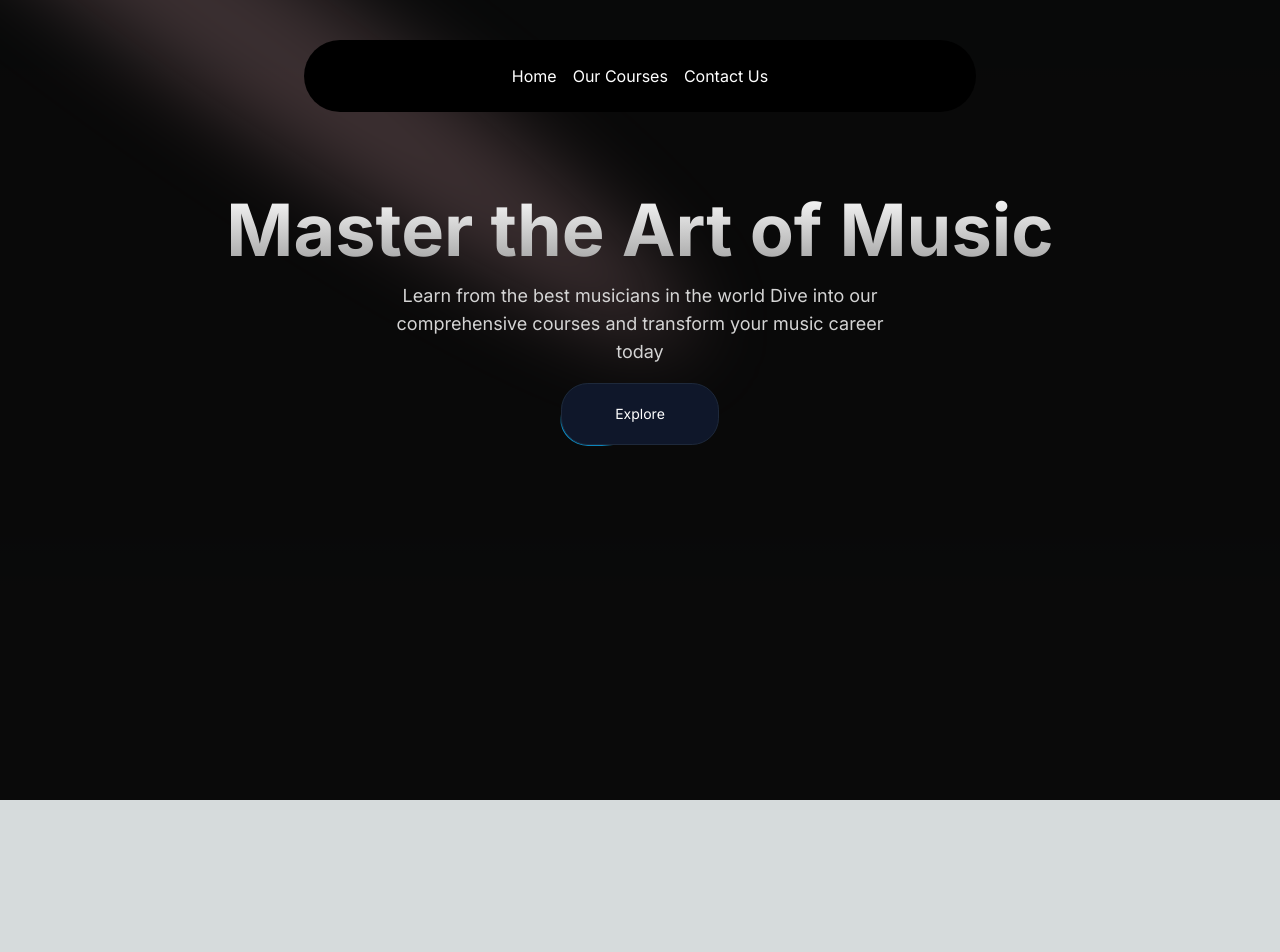
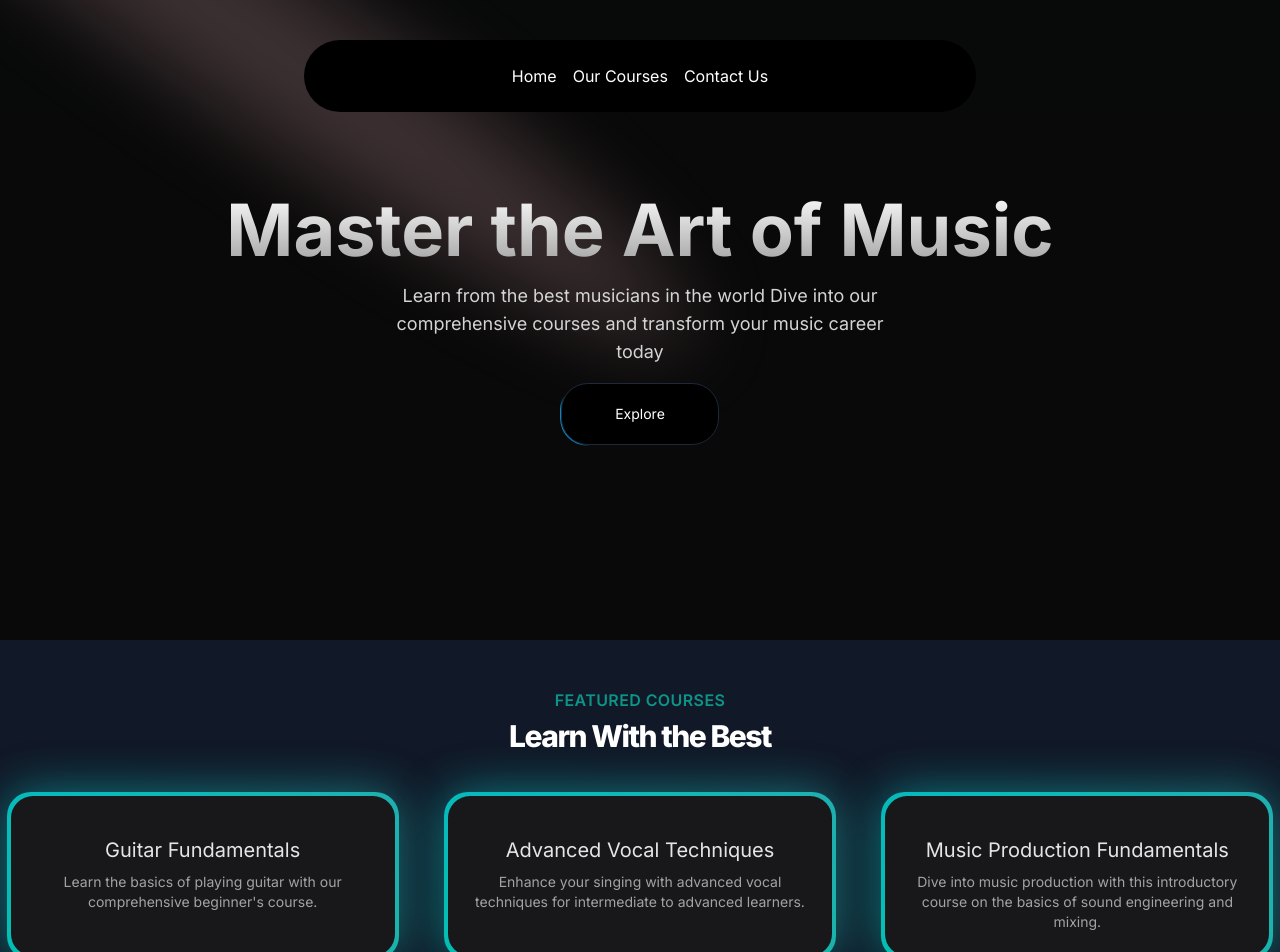
Before and after one commit to Developer-vansh/Music-Nextjs, a Next.js app: page / in a window 1280 px wide. Shown: the top 952 px of the page. Before the commit the page ends 800 px from the top, so only its background shows below. Built offline with nearby package versions, Linux system fonts and the light colour scheme.

Commit message:
Added Featured Section

```diff
--- a/src/app/page.tsx
+++ b/src/app/page.tsx
@@ -1,9 +1,11 @@
+import FeaturedSection from "@/components/FeaturedSection";
 import HeroSection from "@/components/HeroSection";
 
 export default function Home() {
   return (
-    <h1 className="min-h-screen bg-black/[0.96] antialiased bg-grid-white/[0.02]">
+    <main className="min-h-screen bg-black/[0.96] antialiased bg-grid-white/[0.02]">
     <HeroSection/>
-      </h1>
+    <FeaturedSection/>
+      </main>
   );
 }
--- /dev/null
+++ b/src/components/FeaturedSection.tsx
@@ -0,0 +1,56 @@
+"use client"
+
+import { BackgroundGradient } from "./ui/background-gradient";
+import courseData from '../data/music_courses.json'
+import Link from "next/link";
+
+interface  Course{
+  id: number,
+  title: string,
+  slug: string,
+  description: string,
+  price: number,
+  instructor:string,
+  isFeatured: boolean,
+}
+
+export default function FeaturedSection() {
+ const featuredCourses= courseData.courses.filter((c:Course)=>c.isFeatured)
+  return (
+    <div className="py-12 bg-gray-900">
+    <div>
+        <div className="text-center">
+        <h2 className="text-base text-teal-600
+        font-semibold tracking-wide uppercase">Featured Courses</h2>
+        <p className="mt-2 text-3xl leading-8 font-extrabold
+         tracking-tighter text-white sm:text:4xl">Learn With the Best</p>
+        </div>
+    </div>
+     <div className="mt-10">
+      <div className="grid grid-cols-1 sm:grid-cols-2
+       lg:grid-cols-3 gap-8 justify-center">
+          {
+            featuredCourses.map((course:Course)=>(
+               <div key={course.id} className="flex justify-center">
+       <BackgroundGradient className="flex flex-col rounded-[22px] max-w-sm overflow-hidden h-full bg-white dark:bg-zinc-900">
+        <div className="p-4 sm:p-6 flex flex-col items-center text-center flex-grow">
+            <p className="text-lg sm:text-xl text-black mt-4 mb-2 dark:text-neutral-200">{course.title}</p>
+            <p className="text-sm text-neutral-400 dark:text-neutral-400 flex-grow">{course.description}</p>
+            <Link className="" href={`/courses/${course.slug}`}>
+            </Link>
+        </div>
+      </BackgroundGradient>
+               </div>
+            ))
+
+          }
+      </div>
+      </div>
+     <div className="mt-20 text-center">
+        <Link className="bg-slate-500 p-4 rounded" href="/courses">
+        View All courses
+        </Link>
+        </div>
+    </div>
+  )
+}
--- a/src/components/HeroSection.tsx
+++ b/src/components/HeroSection.tsx
@@ -29,7 +29,7 @@
           <Link href="/courses">
           <Button
         borderRadius="1.75rem"
-        className="bg-white dark:bg-slate-900 text-black dark:text-white border-neutral-200 dark:border-slate-800"
+        className="bg-white dark:bg-black text-black dark:text-white border-neutral-200 dark:border-slate-800"
       >
         Explore
       </Button>
--- /dev/null
+++ b/src/components/ui/background-gradient.tsx
@@ -0,0 +1,72 @@
+import { cn } from "@/utils/cn";
+import React from "react";
+import { motion } from "framer-motion";
+
+export const BackgroundGradient = ({
+  children,
+  className,
+  containerClassName,
+  animate = true,
+}: {
+  children?: React.ReactNode;
+  className?: string;
+  containerClassName?: string;
+  animate?: boolean;
+}) => {
+  const variants = {
+    initial: {
+      backgroundPosition: "0 50%",
+    },
+    animate: {
+      backgroundPosition: ["0, 50%", "100% 50%", "0 50%"],
+    },
+  };
+  return (
+    <div className={cn("relative p-[4px] group", containerClassName)}>
+      <motion.div
+        variants={animate ? variants : undefined}
+        initial={animate ? "initial" : undefined}
+        animate={animate ? "animate" : undefined}
+        transition={
+          animate
+            ? {
+                duration: 5,
+                repeat: Infinity,
+                repeatType: "reverse",
+              }
+            : undefined
+        }
+        style={{
+          backgroundSize: animate ? "400% 400%" : undefined,
+        }}
+        className={cn(
+          "absolute inset-0 rounded-3xl z-[1] opacity-60 group-hover:opacity-100 blur-xl  transition duration-500 will-change-transform",
+          " bg-[radial-gradient(circle_farthest-side_at_0_100%,#00ccb1,transparent),radial-gradient(circle_farthest-side_at_100%_0,#7b61ff,transparent),radial-gradient(circle_farthest-side_at_100%_100%,#ffc414,transparent),radial-gradient(circle_farthest-side_at_0_0,#1ca0fb,#141316)]"
+        )}
+      />
+      <motion.div
+        variants={animate ? variants : undefined}
+        initial={animate ? "initial" : undefined}
+        animate={animate ? "animate" : undefined}
+        transition={
+          animate
+            ? {
+                duration: 5,
+                repeat: Infinity,
+                repeatType: "reverse",
+              }
+            : undefined
+        }
+        style={{
+          backgroundSize: animate ? "400% 400%" : undefined,
+        }}
+        className={cn(
+          "absolute inset-0 rounded-3xl z-[1] will-change-transform",
+          "bg-[radial-gradient(circle_farthest-side_at_0_100%,#00ccb1,transparent),radial-gradient(circle_farthest-side_at_100%_0,#7b61ff,transparent),radial-gradient(circle_farthest-side_at_100%_100%,#ffc414,transparent),radial-gradient(circle_farthest-side_at_0_0,#1ca0fb,#141316)]"
+        )}
+      />
+
+      <div className={cn("relative z-10", className)}>{children}</div>
+    </div>
+  );
+};
```
